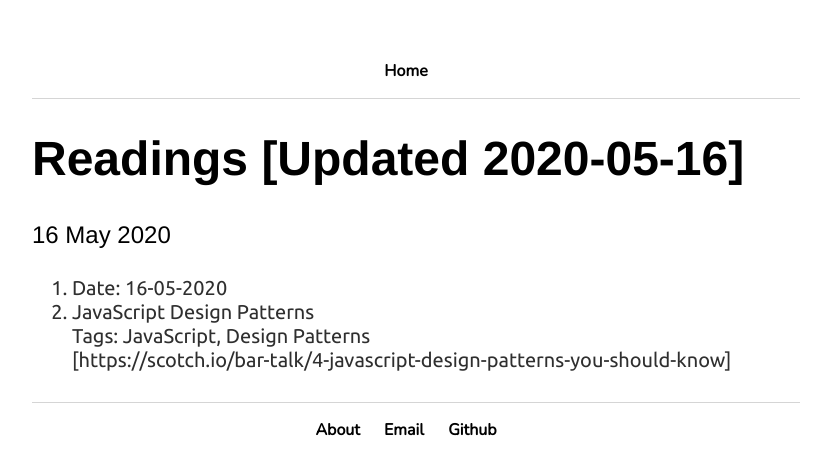
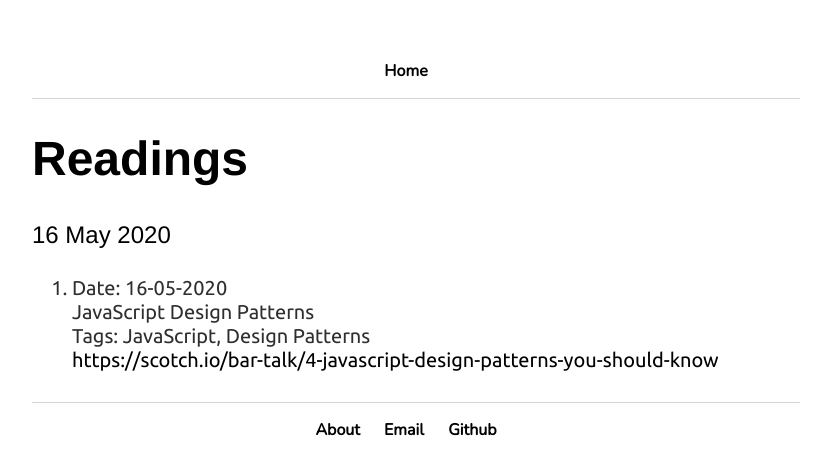
Before and after one commit to jomyemmanuel/jomyemmanuel.github.io, a Jekyll site: the page built from _posts/2020-05-16-Readings.md, in a window 1280 px wide. Shown: the top 475 px of the page, without its empty margins (224-1055 px from the left). Built offline with Jekyll 4.4.1, drawn with Linux system fonts in a browser that asks for light colours.

Commit message:
changes in blog design

```diff
--- a/_posts/2020-05-16-Readings.md
+++ b/_posts/2020-05-16-Readings.md
@@ -1,9 +1,9 @@
 ---
 layout: post
-title: "Readings [Updated 2020-05-16]"
+title: "Readings"
 date: 2020-05-16
 ---
 1. Date: 16-05-2020 <br />
-  1. JavaScript Design Patterns <br />
-  Tags: JavaScript, Design Patterns <br />
-  [https://scotch.io/bar-talk/4-javascript-design-patterns-you-should-know]
+   JavaScript Design Patterns <br />
+   Tags: JavaScript, Design Patterns <br />
+   <https://scotch.io/bar-talk/4-javascript-design-patterns-you-should-know>
--- a/index.html
+++ b/index.html
@@ -63,7 +63,7 @@
         </div>
 
         <div class='text-left' id="blog">
-          <div>1. <a href="https://jomyemmanuel.github.io/blog/2020/05/16/Readings" style="color:blue;"> Readings [Updated 2020-05-16]</a></div>
+          <div>1. <a href="https://jomyemmanuel.github.io/blog/2020/05/16/Readings" style="color:blue;"> Readings</a></div>
         </div>
 
         <div class='text-left' id="contact">
```
